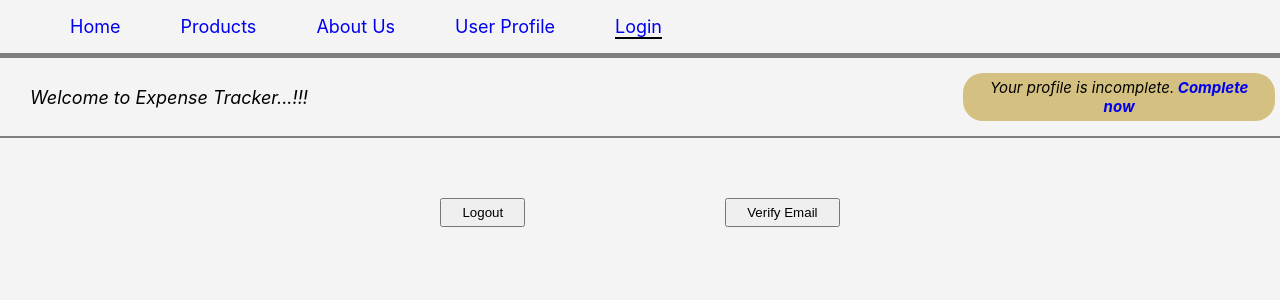
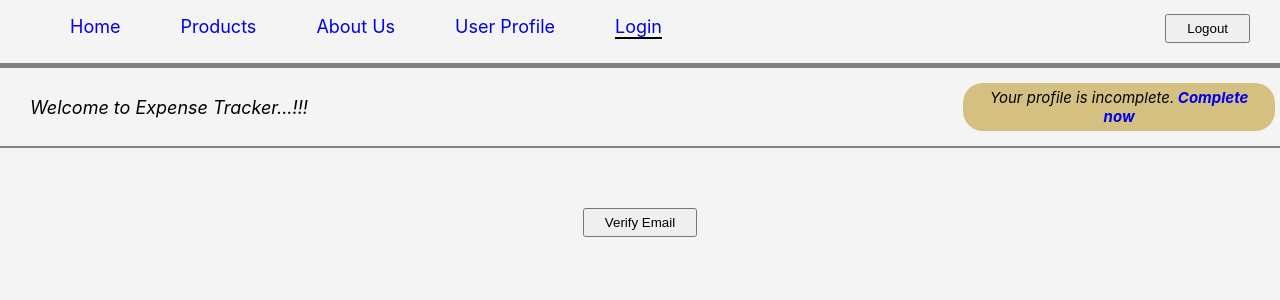
Before and after one commit to chithranjan510/expense-tracker, a React (Create React App) app: page /login in a window 1280 px wide. Shown: the top 300 px of the page. Built offline with nearby package versions, Linux system fonts and the light colour scheme; sample sign-in values are in the browser's storage.

Commit message:
added the logout button to the nav bar

```diff
--- a/src/components/LoginMessage.js
+++ b/src/components/LoginMessage.js
@@ -1,15 +1,9 @@
-import React, { useContext } from 'react';
+import React from 'react';
 import { Link } from 'react-router-dom';
 
 import classes from './LoginMessage.module.css';
-import loginContext from '../store/login-context';
 
 const LoginMessage = () => {
-  const loginCtx = useContext(loginContext);
-
-  const logoutHandler = () => {
-    loginCtx.logout();
-  };
 
   const verifyEmailHandler = async () => {
     try {
@@ -53,9 +47,6 @@ const LoginMessage = () => {
         </span>
       </div>
       <div className={classes.button}>
-        <button onClick={logoutHandler} className={classes.logout}>
-          Logout
-        </button>
         <button onClick={verifyEmailHandler} className={classes.logout}>
           Verify Email
         </button>
--- a/src/components/MainNavigation.js
+++ b/src/components/MainNavigation.js
@@ -1,9 +1,17 @@
-import React from 'react';
-import { NavLink } from 'react-router-dom';
+import React, { useContext } from 'react';
+import { NavLink, useNavigate} from 'react-router-dom';
 
 import classes from './MainNavigation.module.css';
+import loginContext from '../store/login-context';
 
 const MainNavigation = () => {
+  const loginCtx = useContext(loginContext);
+  const navigate = useNavigate();
+
+  const logoutHandler = () => {
+    loginCtx.logout();
+    navigate('/login');
+  }
 
   return (
     <div className={classes.mainNav}>
@@ -52,6 +60,11 @@ const MainNavigation = () => {
           </li>
         </ul>
       </nav>
+      {loginCtx.isLoggedIn && (
+        <div className={classes.button}>
+          <button onClick={logoutHandler}>Logout</button>
+        </div>
+      )}
     </div>
   );
 };
--- a/src/components/MainNavigation.module.css
+++ b/src/components/MainNavigation.module.css
@@ -2,10 +2,14 @@
   position: sticky;
   width: 100%;
   border-bottom: 5px solid gray;
+  padding-bottom: 10px;
 }
 
 .mainNav nav {
+  box-sizing: border-box;
+  width: 80%;
   text-align: left;
+  display: inline-block;
 }
 
 .mainNav li {
@@ -19,11 +23,20 @@
   font-size: 18px;
 }
 
-.helper {
-  margin: 50px;
-}
-
-
 .mainNav a.active {
   border-bottom: 2px solid black;
 }
+
+.button {
+  box-sizing: border-box;
+  width: 20%;
+  display: inline-block;
+  text-align: end;
+}
+
+.button button {
+
+  padding: 5px 20px 5px 20px;
+  margin-right: 30px;
+  margin-top: -3px;
+}
```
